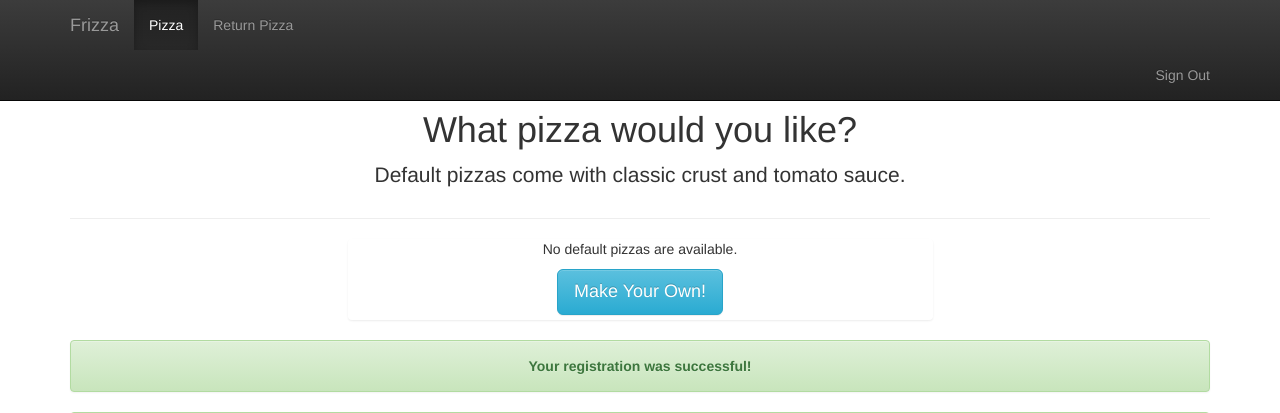
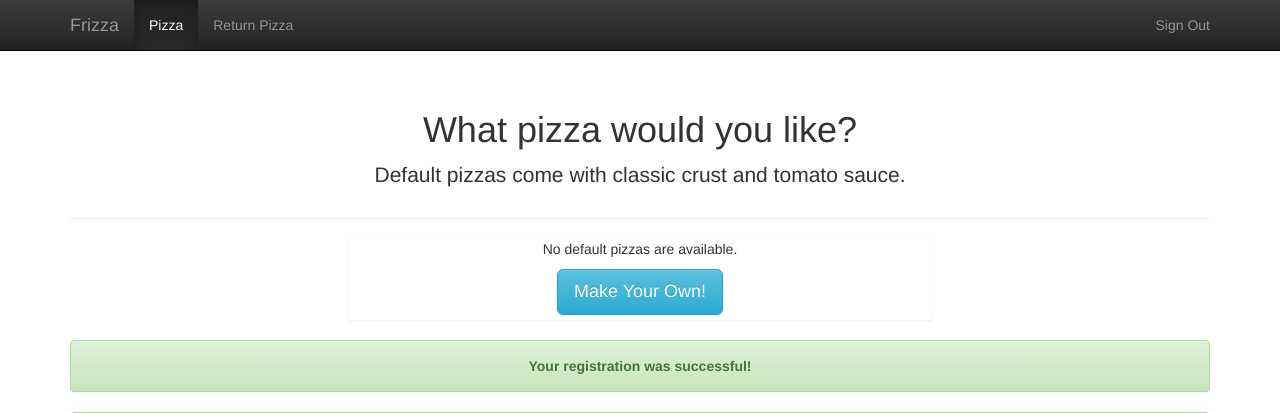
Before and after one commit to tallendev/Frizza, a Django app: page /pizza/ in a window 1280 px wide. Shown: the top 413 px of the page. Run offline with Django 3.2, Linux system fonts and the light colour scheme; data that the repository does not hold is empty; some libraries are stand-ins or nearby versions.

Commit message:
models work

```diff
--- a/Frizza/templates/public_html/Pizza/pizza.html
+++ b/Frizza/templates/public_html/Pizza/pizza.html
@@ -66,8 +66,6 @@
                 <li class="active"><a href="http://getbootstrap.com/examples/theme/#">Pizza</a></li>
                 <li><a href="/return">Return Pizza</a></li>
             </ul>
-        </div>
-        <div class="navbar-collapse collapse">
             <ul class="nav navbar-nav navbar-right">
                 <li><a >{{ user.username }}</a> </li>
                 <li><a href="/login">Sign Out</a></li>
```
